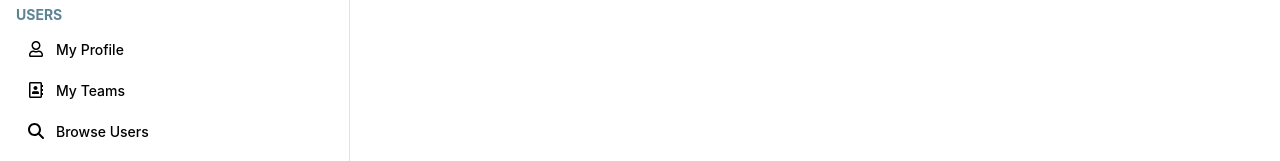
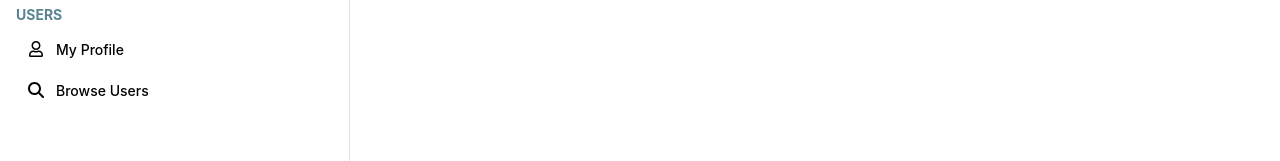
Before and after one commit to lbrown169/Codennect, a React (Vite) app in the folder frontend/: page / in a window 1280 px wide. Shown: the part 319-480 px from the top of the page. Built offline with nearby package versions, Linux system fonts and the light colour scheme; no server answers; sample sign-in values are in the browser's storage.

Commit message:
remove My Teams

```diff
--- a/frontend/src/components/Navbar.tsx
+++ b/frontend/src/components/Navbar.tsx
@@ -66,12 +66,12 @@ export function Navbar() {
                         autoContrast
                         leftSection={<FaRegUser size={16} />}
                     />
-                    <NavLink
+                    {/* <NavLink
                         href="/users/related"
                         label="My Teams"
                         autoContrast
                         leftSection={<FaRegAddressBook size={16} />}
-                    />
+                    /> */}
                     <NavLink
                         href="/users"
                         label="Browse Users"
```
